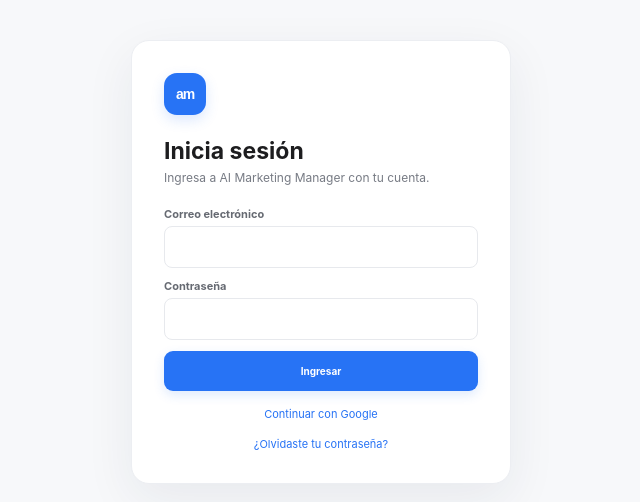
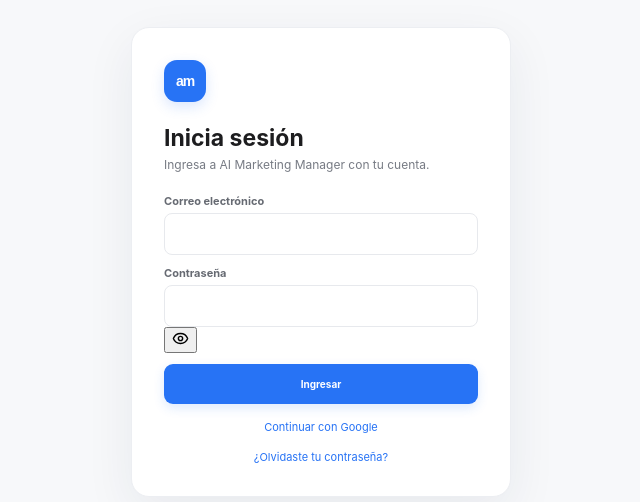
Before and after one commit to erickgomezg/marketing, a React (Vite) app in the folder frontend/: page / in a window 1280 px wide. Shown: the part 138-640 px from the top of the page, without its empty margins (319-959 px from the left). Built offline with nearby package versions, Linux system fonts and the light colour scheme; no server answers.

Commit message:
feat(auth): add password visibility toggles

```diff
--- a/frontend/src/app/App.jsx
+++ b/frontend/src/app/App.jsx
@@ -1,5 +1,6 @@
 import { lazy, Suspense, useCallback, useEffect, useState } from 'react';
 import { Link, Navigate, Route, Routes } from 'react-router-dom';
+import { Eye, EyeOff } from 'lucide-react';
 import AppShell from '../components/layout/AppShell.jsx';
 import AuthFlowPage from '../modules/auth/AuthFlowPage.jsx';
 
@@ -16,6 +17,7 @@ const SettingsPage = lazy(() => import('../modules/settings/SettingsPage.jsx'));
 function Login({ onLogin, notice = '' }) {
   const [error, setError] = useState(() => notice || (new URLSearchParams(window.location.search).has('auth_error') ? 'No se pudo iniciar sesión. Verifica tus credenciales o la cuenta vinculada.' : ''));
   const [busy, setBusy] = useState(false);
+  const [showPassword, setShowPassword] = useState(false);
   const submit = async (event) => {
     event.preventDefault(); setError(''); setBusy(true);
     const form = new FormData(event.currentTarget);
@@ -27,7 +29,7 @@ function Login({ onLogin, notice = '' }) {
     } catch (cause) { setError(cause.message || 'No se pudo iniciar sesión.'); }
     finally { setBusy(false); }
   };
-  return <main className="auth-screen"><section className="auth-card"><span className="brand-mark">am</span><h1>Inicia sesión</h1><p>Ingresa a AI Marketing Manager con tu cuenta.</p>{error && <div className="inline-notice" role="alert">{error}</div>}<form className="user-form" onSubmit={submit}><label>Correo electrónico<input type="email" name="email" autoComplete="username" required /></label><label>Contraseña<input type="password" name="password" autoComplete="current-password" required /></label><button className="button-primary" disabled={busy}>{busy ? 'Ingresando…' : 'Ingresar'}</button></form><a className="auth-google-link" href="/api/auth/google">Continuar con Google</a><Link className="auth-google-link" to="/forgot-password">¿Olvidaste tu contraseña?</Link></section></main>;
+  return <main className="auth-screen"><section className="auth-card"><span className="brand-mark">am</span><h1>Inicia sesión</h1><p>Ingresa a AI Marketing Manager con tu cuenta.</p>{error && <div className="inline-notice" role="alert">{error}</div>}<form className="user-form" onSubmit={submit}><label>Correo electrónico<input type="email" name="email" autoComplete="username" required /></label><label>Contraseña<span className="password-input-wrap"><input type={showPassword ? "text" : "password"} name="password" autoComplete="current-password" required /><button className="password-visibility" type="button" onClick={() => setShowPassword((visible) => !visible)} aria-label={showPassword ? "Ocultar contraseña" : "Mostrar contraseña"} aria-pressed={showPassword}>{showPassword ? <EyeOff size={17} /> : <Eye size={17} />}</button></span></label><button className="button-primary" disabled={busy}>{busy ? 'Ingresando…' : 'Ingresar'}</button></form><a className="auth-google-link" href="/api/auth/google">Continuar con Google</a><Link className="auth-google-link" to="/forgot-password">¿Olvidaste tu contraseña?</Link></section></main>;
 }
 
 export default function App() {
```
